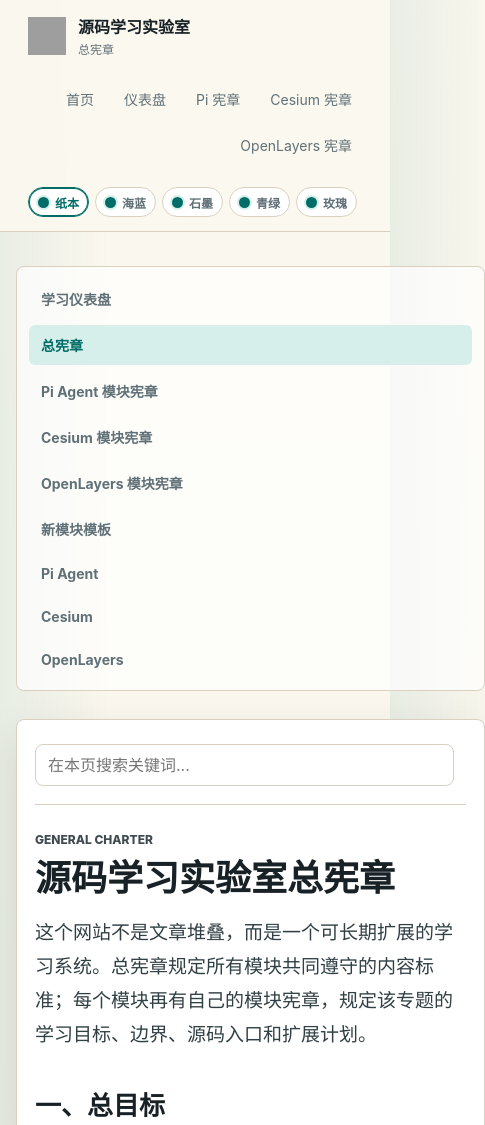
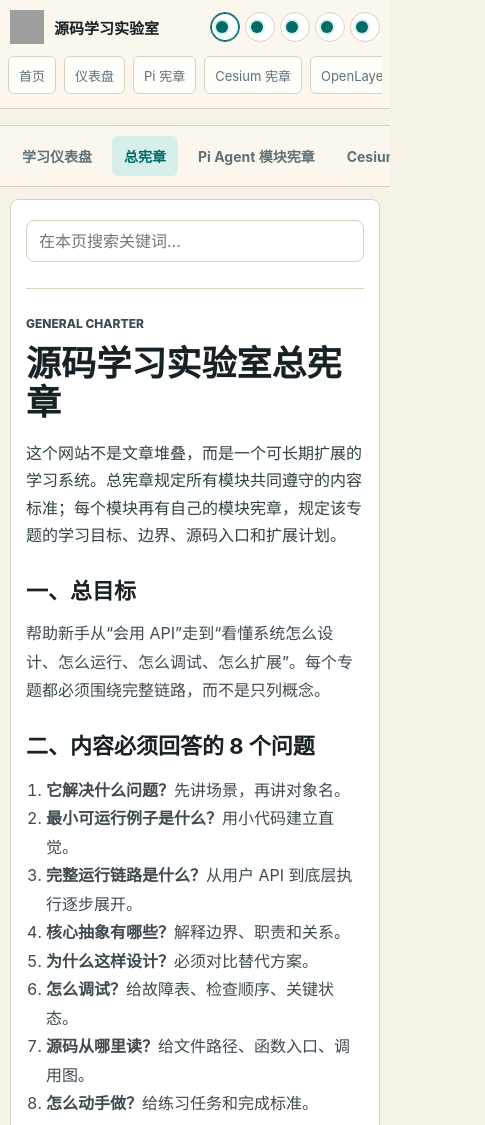
Before and after one commit to cuizihao1992/learn-pi, a plain HTML site: page pages/charter.html in a window 390 px wide. Shown: the top 1125 px of the page, 485 px wide, since content can reach past the window. Drawn offline with Linux system fonts and the light colour scheme; grey boxes are pictures that could not be loaded.

Commit message:
Improve mobile responsive layout

```diff
--- a/styles.css
+++ b/styles.css
@@ -103,6 +103,7 @@
 
 html {
 	scroll-behavior: smooth;
+	-webkit-text-size-adjust: 100%;
 }
 
 body {
@@ -111,6 +112,7 @@ body {
 		linear-gradient(90deg, rgba(0, 108, 103, 0.07), transparent 28%),
 		linear-gradient(180deg, #fbf8ef, var(--paper));
 	color: var(--ink);
+	overflow-x: hidden;
 }
 
 .reading-progress {
@@ -147,6 +149,7 @@ a {
 	background: var(--topbar-bg);
 	border-bottom: 1px solid var(--line);
 	backdrop-filter: blur(18px);
+	min-width: 0;
 }
 
 .theme-switcher {
@@ -193,6 +196,7 @@ a {
 	align-items: center;
 	gap: 12px;
 	min-width: 260px;
+	min-width: 0;
 }
 
 .brand img {
@@ -203,6 +207,7 @@ a {
 .brand strong,
 .brand span {
 	display: block;
+	overflow-wrap: anywhere;
 }
 
 .brand span {
@@ -217,6 +222,7 @@ nav {
 	gap: 10px;
 	flex-wrap: wrap;
 	justify-content: flex-end;
+	min-width: 0;
 }
 
 nav a {
@@ -225,6 +231,7 @@ nav a {
 	color: var(--muted);
 	padding: 8px 10px;
 	border-radius: 6px;
+	white-space: nowrap;
 }
 
 nav a:hover {
@@ -331,6 +338,7 @@ h1 {
 	line-height: 0.98;
 	letter-spacing: 0;
 	margin-bottom: 24px;
+	overflow-wrap: anywhere;
 }
 
 h2 {
@@ -521,6 +529,7 @@ h2 {
 	padding: 20px;
 	text-decoration: none;
 	box-shadow: var(--shadow);
+	overflow-wrap: anywhere;
 }
 
 .course-grid span {
@@ -601,6 +610,7 @@ h2 {
 	border-radius: 8px;
 	padding: 36px;
 	box-shadow: var(--shadow);
+	min-width: 0;
 }
 
 .page-search {
@@ -654,6 +664,7 @@ h2 {
 .doc li {
 	color: #3f4b50;
 	line-height: 1.78;
+	overflow-wrap: anywhere;
 }
 
 .doc .lead {
@@ -1005,12 +1016,14 @@ h2 {
 pre {
 	position: relative;
 	overflow: auto;
+	max-width: 100%;
 	background: var(--code-bg);
 	color: var(--code-fg);
 	border-radius: 8px;
 	padding: 16px;
 	line-height: 1.55;
 	font-size: 13px;
+	-webkit-overflow-scrolling: touch;
 }
 
 .copy-code {
@@ -1184,12 +1197,54 @@ footer a {
 	}
 
 	.topbar {
-		position: static;
+		position: sticky;
+		display: grid;
+		grid-template-columns: minmax(0, 1fr) auto;
+		gap: 12px;
+		padding: 12px 16px;
+	}
+
+	.brand {
+		width: auto;
+	}
+
+	.brand img {
+		width: 34px;
+		height: 34px;
+		flex: 0 0 auto;
+	}
+
+	nav {
+		grid-column: 1 / -1;
+		flex-wrap: nowrap;
+		justify-content: flex-start;
+		overflow-x: auto;
+		padding-bottom: 4px;
+		scrollbar-width: none;
+		-webkit-overflow-scrolling: touch;
+	}
+
+	nav::-webkit-scrollbar {
+		display: none;
+	}
+
+	nav a {
+		background: color-mix(in srgb, var(--panel) 72%, transparent);
+		border: 1px solid var(--line);
 	}
 
 	.theme-switcher {
-		justify-content: flex-start;
+		grid-column: 2;
+		grid-row: 1;
+		justify-content: flex-end;
+		align-self: center;
+		flex-wrap: nowrap;
 		max-width: none;
+	}
+
+	.theme-switcher button {
+		min-height: 32px;
+		padding: 4px 8px;
 	}
 
 	.workspace,
@@ -1217,7 +1272,21 @@ footer a {
 
 	.doc-sidebar {
 		position: static;
-		grid-template-columns: repeat(2, minmax(0, 1fr));
+		display: flex;
+		overflow-x: auto;
+		gap: 8px;
+		padding: 10px;
+		scrollbar-width: none;
+		-webkit-overflow-scrolling: touch;
+	}
+
+	.doc-sidebar::-webkit-scrollbar {
+		display: none;
+	}
+
+	.doc-sidebar a {
+		flex: 0 0 auto;
+		white-space: nowrap;
 	}
 
 	.flow {
@@ -1235,17 +1304,118 @@ footer a {
 
 @media (max-width: 640px) {
 	main,
+	.doc-layout,
 	footer {
 		width: min(100% - 20px, 1240px);
 	}
 
+	body {
+		background: var(--paper);
+	}
+
+	.topbar {
+		top: 0;
+		padding: 10px;
+	}
+
+	.brand {
+		gap: 10px;
+	}
+
+	.brand strong {
+		font-size: 15px;
+	}
+
+	.brand span {
+		display: none;
+	}
+
+	nav {
+		gap: 8px;
+		margin-inline: -2px;
+	}
+
+	.theme-switcher {
+		gap: 5px;
+		max-width: 178px;
+		overflow-x: auto;
+		scrollbar-width: none;
+		-webkit-overflow-scrolling: touch;
+	}
+
+	.theme-switcher::-webkit-scrollbar {
+		display: none;
+	}
+
+	.theme-switcher button {
+		flex: 0 0 auto;
+		width: 30px;
+		min-height: 30px;
+		justify-content: center;
+		padding: 0;
+		font-size: 0;
+	}
+
+	.theme-switcher span {
+		width: 12px;
+		height: 12px;
+	}
+
+	nav a {
+		min-height: 38px;
+		display: inline-flex;
+		align-items: center;
+		padding: 7px 10px;
+		font-size: 13px;
+	}
+
 	.workspace {
 		min-height: auto;
-		padding-top: 42px;
+		padding: 28px 0 34px;
+		gap: 22px;
 	}
 
 	h1 {
-		font-size: 42px;
+		font-size: clamp(34px, 10vw, 42px);
+		line-height: 1.08;
+		margin-bottom: 16px;
+	}
+
+	h2 {
+		font-size: 23px;
+		line-height: 1.25;
+	}
+
+	.intro p:last-child,
+	.big-explain p,
+	.doc .lead {
+		font-size: 16px;
+		line-height: 1.72;
+	}
+
+	.hero-actions,
+	.page-search {
+		flex-direction: column;
+		align-items: stretch;
+	}
+
+	.primary-link,
+	.secondary-link {
+		width: 100%;
+		min-height: 44px;
+		text-align: center;
+	}
+
+	.metric {
+		padding: 18px;
+	}
+
+	.metric strong {
+		font-size: 34px;
+	}
+
+	.section {
+		padding: 28px 0 38px;
 	}
 
 	.module-grid,
@@ -1257,13 +1427,97 @@ footer a {
 		grid-template-columns: 1fr;
 	}
 
-	.doc {
-		padding: 24px 18px;
+	.course-grid a,
+	.track-grid section,
+	.module-card,
+	.deep-card,
+	.lesson-grid section,
+	.term-list section,
+	.faq-list section,
+	.big-explain,
+	.example-detail,
+	.code-detail {
+		padding: 16px;
+		min-height: 0;
+		box-shadow: none;
 	}
 
-	.doc-sidebar,
+	.course-grid h3,
+	.track-grid h2,
+	.track-grid h3 {
+		font-size: 18px;
+	}
+
+	.doc-layout {
+		padding: 16px 0 38px;
+		gap: 12px;
+	}
+
+	.doc {
+		padding: 20px 15px;
+		border-radius: 8px;
+		box-shadow: none;
+	}
+
+	.doc h1 {
+		font-size: clamp(30px, 9vw, 38px);
+		line-height: 1.1;
+	}
+
+	.doc h2 {
+		margin-top: 28px;
+		font-size: 22px;
+	}
+
+	.doc > ul,
+	.doc > ol {
+		padding-left: 20px;
+	}
+
 	.lesson-grid {
 		grid-template-columns: 1fr;
+	}
+
+	.doc-sidebar {
+		position: sticky;
+		top: 112px;
+		z-index: 10;
+		margin-inline: -10px;
+		border-radius: 0;
+		border-inline: 0;
+		background: var(--topbar-bg);
+		backdrop-filter: blur(16px);
+	}
+
+	.page-search {
+		gap: 8px;
+	}
+
+	.page-search input,
+	.search,
+	.select {
+		width: 100%;
+		font-size: 16px;
+	}
+
+	.compare-table {
+		display: block;
+		overflow-x: auto;
+		white-space: nowrap;
+		-webkit-overflow-scrolling: touch;
+	}
+
+	pre {
+		margin-inline: -2px;
+		padding: 14px 12px;
+		font-size: 12px;
+	}
+
+	.copy-code {
+		position: sticky;
+		float: right;
+		top: 6px;
+		right: 6px;
 	}
 
 	.next-card {
@@ -1278,4 +1532,20 @@ footer a {
 	.step input {
 		grid-column: 2;
 	}
+
+	.flow,
+	.node,
+	.sequence-item {
+		min-height: 0;
+	}
+
+	.example-step,
+	.step {
+		padding: 13px;
+	}
+
+	footer {
+		padding-bottom: 28px;
+		font-size: 13px;
+	}
 }
```
